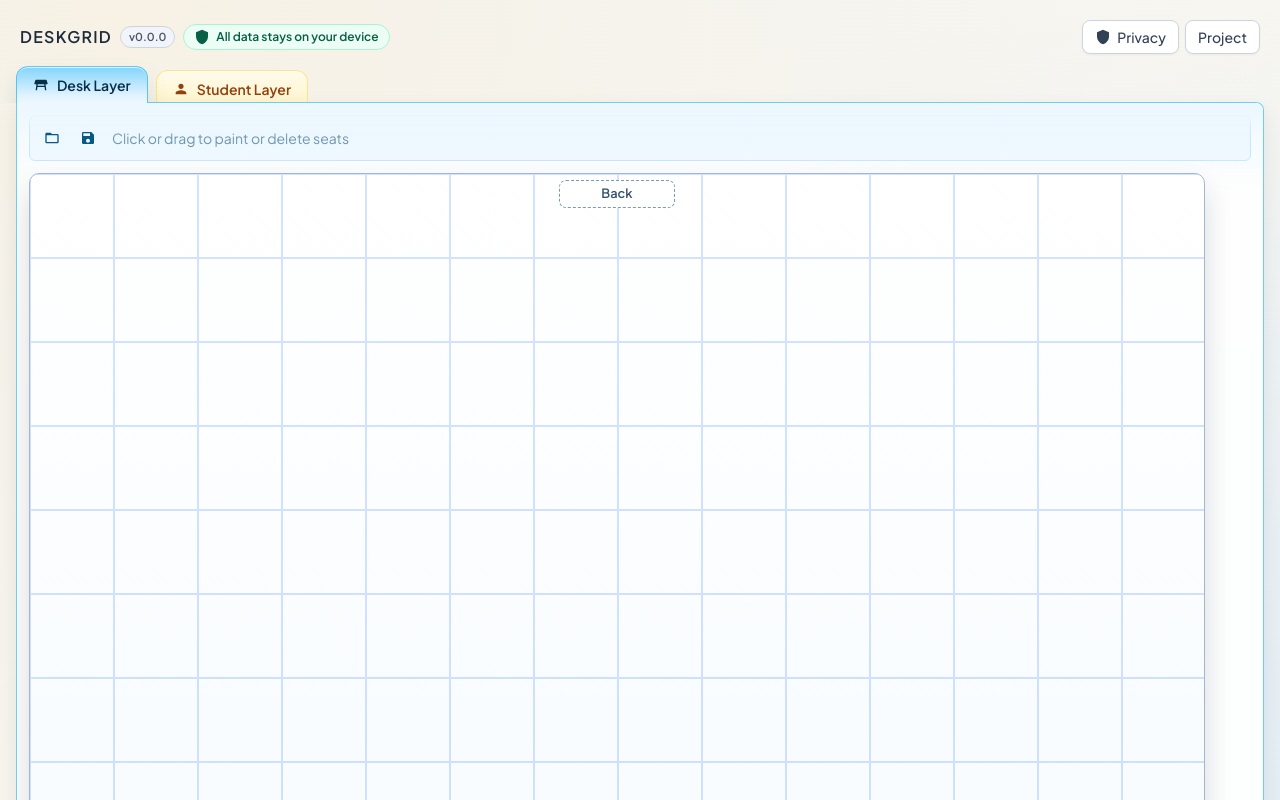
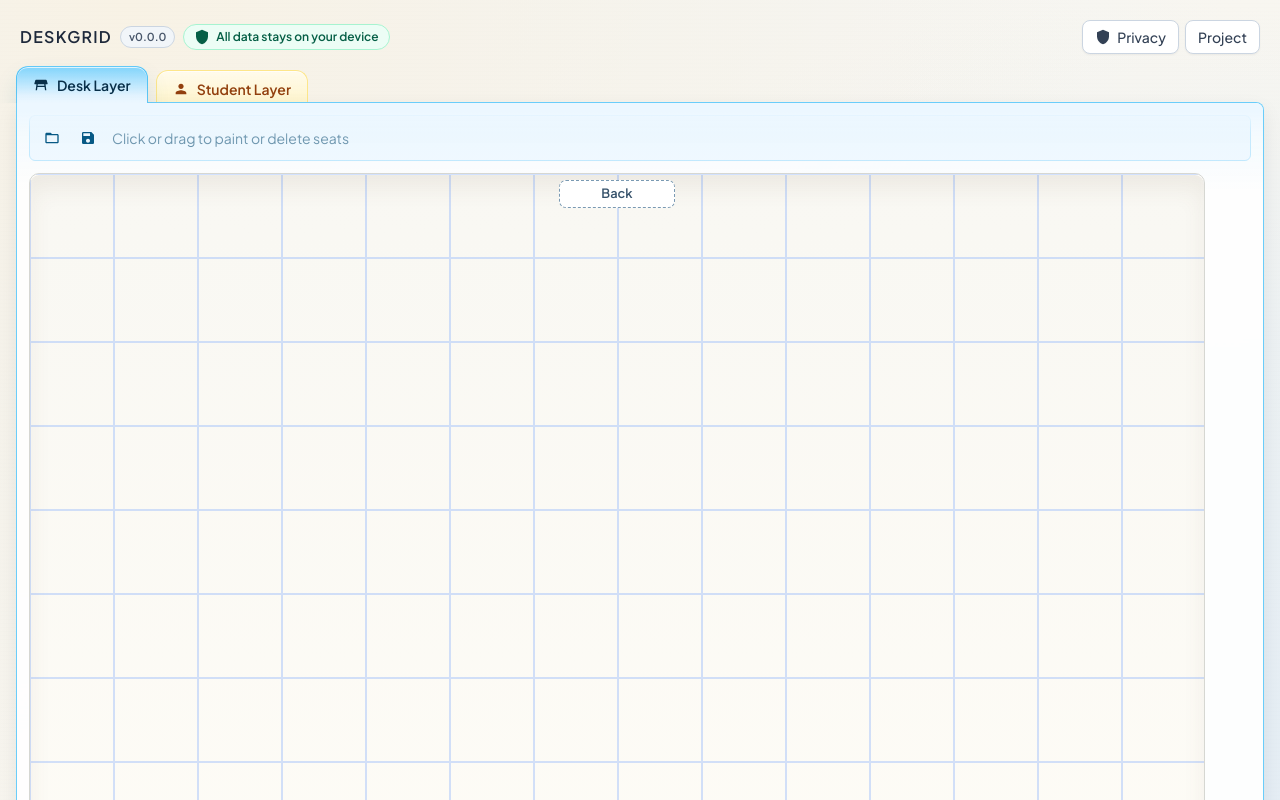
Before and after one commit to Peaj/DeskGrid, a React (Vite) app: page / in a window 1280 px wide. Shown: the top 800 px of the page. Built offline with nearby package versions, Linux system fonts and the light colour scheme.

Commit message:
Inset the grid panel

```diff
--- a/src/style.css
+++ b/src/style.css
@@ -489,18 +489,21 @@
   .grid-canvas {
     position: relative;
     border-radius: 10px;
-    border: 1px solid #a4b8cb;
+    border: 1px solid #d6d7d2;
     background:
-      linear-gradient(180deg, rgba(255, 255, 255, 0.95) 0%, rgba(246, 251, 255, 0.95) 100%),
+      linear-gradient(180deg, rgba(249, 248, 243, 0.98) 0%, rgba(255, 253, 247, 0.98) 100%),
       repeating-linear-gradient(
         45deg,
-        rgba(17, 31, 44, 0.012) 0,
-        rgba(17, 31, 44, 0.012) 2px,
+        rgba(36, 31, 24, 0.012) 0,
+        rgba(36, 31, 24, 0.012) 2px,
         transparent 2px,
         transparent 8px
       );
     overflow: hidden;
-    box-shadow: 0 16px 28px rgba(21, 37, 54, 0.16);
+    box-shadow:
+      inset 0 1px 0 rgba(255, 255, 255, 0.92),
+      inset 0 14px 22px rgba(97, 82, 56, 0.08),
+      inset 0 -3px 8px rgba(255, 255, 255, 0.52);
     max-width: 100%;
     user-select: none;
     -webkit-user-select: none;
```
